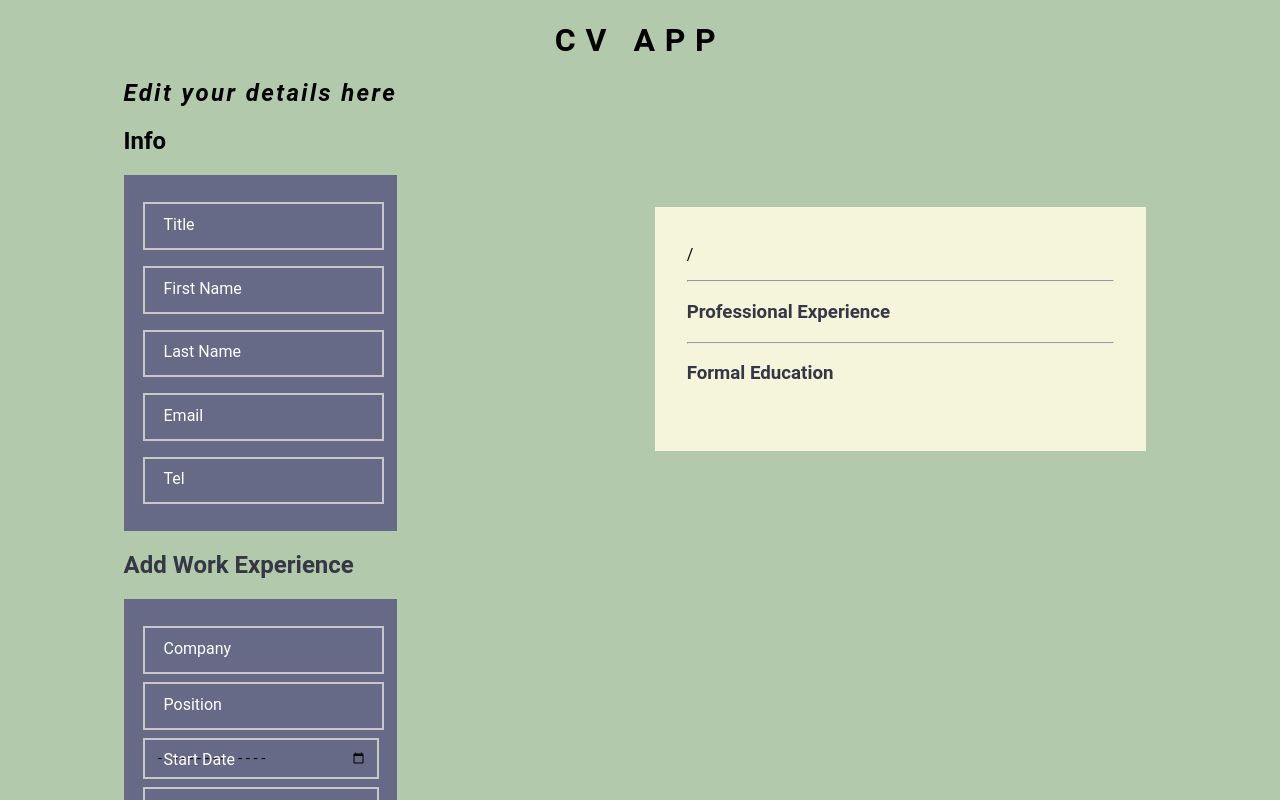
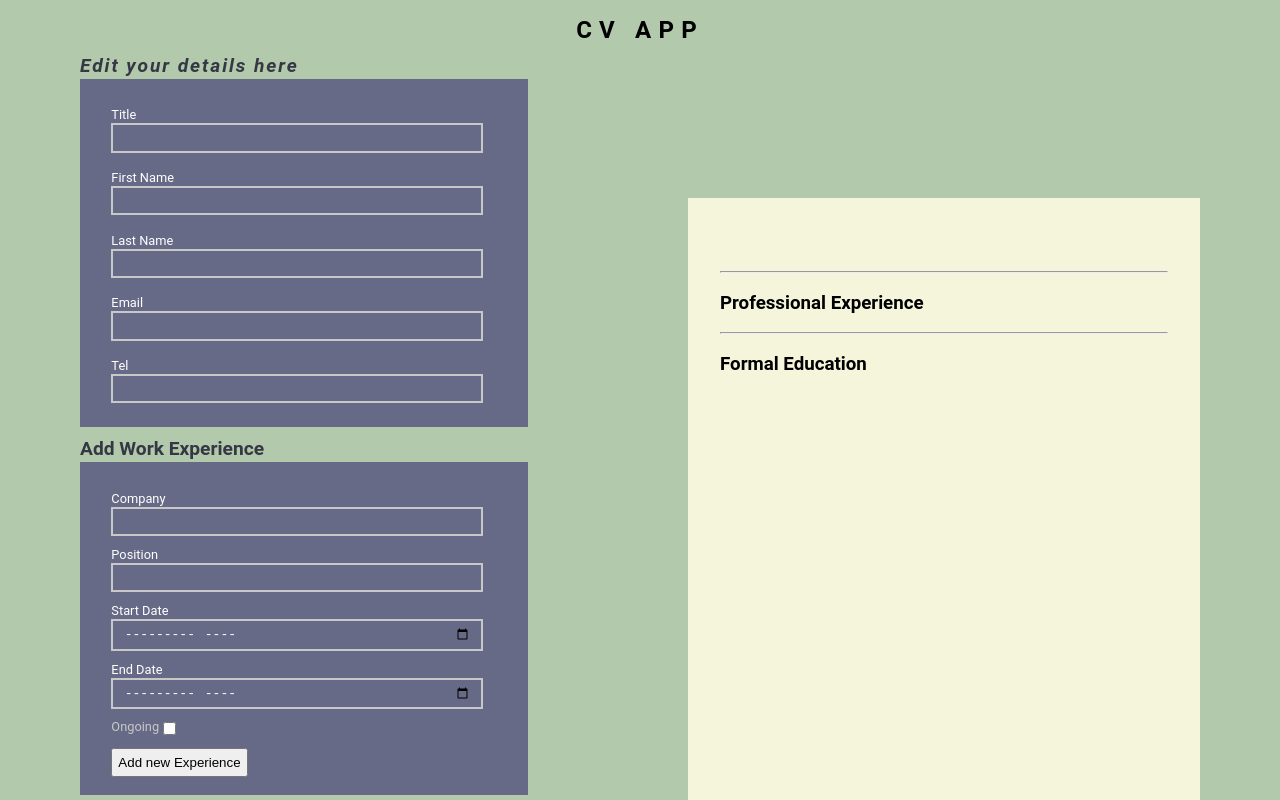
Before and after one commit to impronen/cv-app, a React (Create React App) app: page / in a window 1280 px wide. Shown: the top 800 px of the page. Built offline with nearby package versions, Linux system fonts and the light colour scheme.

Commit message:
complete css

```diff
--- a/src/components/General.js
+++ b/src/components/General.js
@@ -24,7 +24,6 @@ export default function GeneralInfo({ updateGeneralData }) {
   return (
     <>
       <h2 className="mainHeading">Edit your details here</h2>
-      <h2>Info</h2>
 
       <form className="generalInfo">
         <div className="formElement">
@@ -79,7 +78,9 @@ export default function GeneralInfo({ updateGeneralData }) {
         </div>
 
         <div className="formElement">
-          <label>Tel</label>
+          <label>
+            <span>Tel</span>
+          </label>
 
           <input
             name="telephone"
--- a/src/components/disp/Display.js
+++ b/src/components/disp/Display.js
@@ -4,7 +4,7 @@ export default function Display(props) {
   const { generalData, experienceData, educationData } = props;
 
   return (
-    <div className="renderContainer">
+    <>
       <div className="infoContainer">
         <div>
           <h4 className="title">{generalData.title}</h4>
@@ -16,7 +16,7 @@ export default function Display(props) {
         </div>
         <div className="contactInfo">
           <p>
-            {generalData.email} / {generalData.telephone}
+            {generalData.email} &nbsp; {generalData.telephone}
           </p>
         </div>
         <hr />
@@ -26,7 +26,7 @@ export default function Display(props) {
             <div>
               <h4 className="itemHeading">
                 {" "}
-                {job.company} / {""}
+                {job.company} | {""}
                 {job.position}
               </h4>
               <p>
@@ -42,16 +42,16 @@ export default function Display(props) {
             <div>
               <h4 className="itemHeading">
                 {" "}
-                {school.schoolName} / {""}
+                {school.schoolName} | {""}
                 {school.degree}
               </h4>
               <p>
-                Start: {school.startDate}| End: {school.endDate}
+                Start  {school.startDate} | End  {school.endDate}
               </p>
             </div>
           ))}
         </div>
       </div>
-    </div>
+    </>
   );
 }
--- a/src/index.css
+++ b/src/index.css
@@ -12,11 +12,28 @@ button {
   margin-top: 10px;
 }
 
+h2 {
+  font-size: 1.2em;
+  color: #353745;
+  margin-block-start: 0.5em;
+  margin-block-end: 0.1em;
+}
+
+label {
+  font-size: 80%;
+  color: rgb(200, 200, 200);
+}
+
+.editInfo {
+  min-width: 35%;
+}
+
 .pageTitle {
   display: flex;
   justify-content: center;
   align-content: center;
   letter-spacing: 0.3em;
+  font-size: 1.5em;
   margin-bottom: 0%;
 }
 
@@ -30,7 +47,8 @@ button {
 .experienceForm {
   display: flex;
   flex-direction: column;
-  padding: 7%;
+  align-items: stretch;
+  padding: 4% 7%;
   background-color: #666a86;
 }
 
@@ -40,61 +58,65 @@ button {
 }
 
 .formElement {
-  margin-bottom: 10px;
-  margin: 0.5em 0 0.5em 0;
+  margin: 0.5em 0 0.4em 0;
   position: relative;
 }
 
 .formElement input {
   width: 90%;
-  font-size: 100%;
-  padding: 0.8em;
+  font-size: 80%;
+  padding: 0.4em 0.8em;
   border: 2px solid rgb(200, 200, 200);
   background-color: transparent;
-  transition: all 0.3s ease;
+  color: rgb(255, 255, 255);
 }
 
 .formElement label {
-  font-size: 100%;
-  position: absolute;
-  left: 0;
-  padding: 0.8em;
-  margin-left: 0.5em;
-  pointer-events: none;
-  transition: all 0.3s ease;
+  color: rgb(255, 255, 255);
+}
+
+.ongoingCheckbox {
   color: rgb(255, 255, 255);
 }
 
 .formElement input:focus {
-  border-color: rgb(75, 188, 196);
+  border-color: rgba(160, 0, 147, 0.521);
   outline: none;
 }
 
-.formElement input:focus + label,
-.formElement input:valid + label {
-  transform: translateX(-500%) scale(0.9);
-  margin: 0em;
-  margin-left: 1.3em;
-  padding: 0.4em;
-  background-color: #e8e8e8;
+.formElement.active label {
+  opacity: 0;
 }
 
+
 input[type="email"]:invalid {
-  border: 1px solid #a80608;
+  border-color: #a80608;
 }
 
-.listHeading {
-  color: #353745;
+
+input:-webkit-autofill,
+input:-webkit-autofill:focus {
+    transition: background-color 600000s 0s, color 600000s 0s;
+}
+input[data-autocompleted] {
+    background-color: transparent !important;
 }
 
+input[type="month"] {
+  font-size: 100%;
+}
+
+
 .checkboxContainer {
-  align-items: center;
+  display: flex;
+  align-items: stretch;
   max-width: fit-content;
   margin-top: 10px;
 }
 
 .displayInfo {
   min-width: 40%;
+  min-height: 60%;
 }
 
 .renderContainer {
@@ -121,6 +143,8 @@ input[type="email"]:invalid {
 
 .infoContainer {
   background-color: beige;
+  min-width: 55%;
+  min-height: 50%;
   padding: 1em 2em 3em;
   margin-top: 30%;
 }
```
Also changed, not shown: 1 other file (tests, documents, lock files or other folders).
